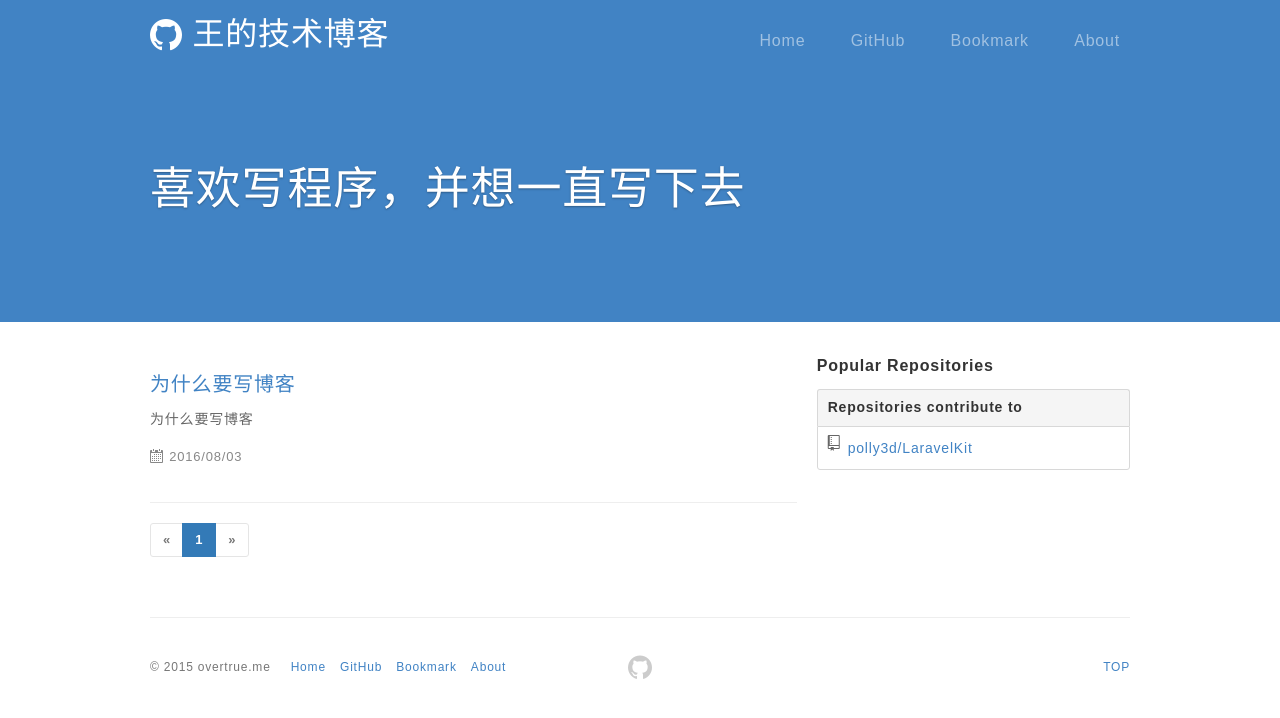
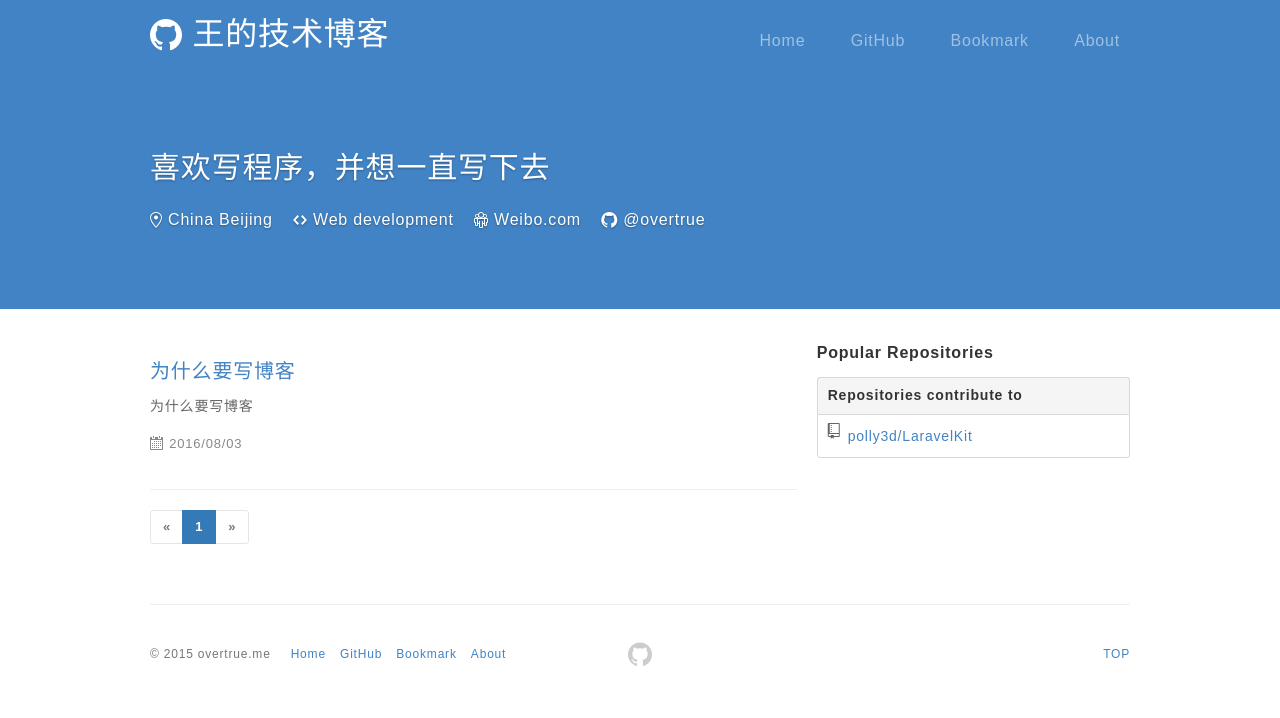
Before and after one commit to polly3d/polly3d.github.io, a Jekyll site: the page built from index.html, in a window 1280 px wide. Shown: the top 718 px of the page. Built offline with Jekyll 4.4.1, drawn with Linux system fonts in a browser that asks for light colours; the list of posts is cut into pages by our own code; comment, search, counter and statistics services are not loaded.

Commit message:
init blog

```diff
--- a/index.html
+++ b/index.html
@@ -5,10 +5,28 @@ class: home
 css: ['pages/index.css']
 ---
 <section class="banner">
-    <div class="collection-head">
+    <div class="collection-head small">
         <div class="container">
             <div class="collection-title">
                 <h1 class="collection-header">喜欢写程序，并想一直写下去</h1>
+                <div class="collection-info">
+                    <span class="meta-info">
+                        <span class="octicon octicon-location"></span>
+                        China Beijing
+                    </span>
+                    <span class="tooltipped tooltipped-s tooltipped-multiline meta-info" aria-label="PHP, JavaScript, HTML+CSS, C/C++">
+                        <span class="octicon octicon-code"></span>
+                        Web development
+                    </span>
+                    <span class="meta-info">
+                        <span class="octicon octicon-organization"></span>
+                        <a href="http://weibo.com" target="_blank">Weibo.com</a>
+                    </span>
+                    <span class="meta-info last-updated">
+                        <span class="octicon octicon-mark-github"></span>
+                        <a href="https://github.com/overtrue" target="_blank">@overtrue</a>
+                    </span>
+                </div>
             </div>
         </div>
     </div>
```
